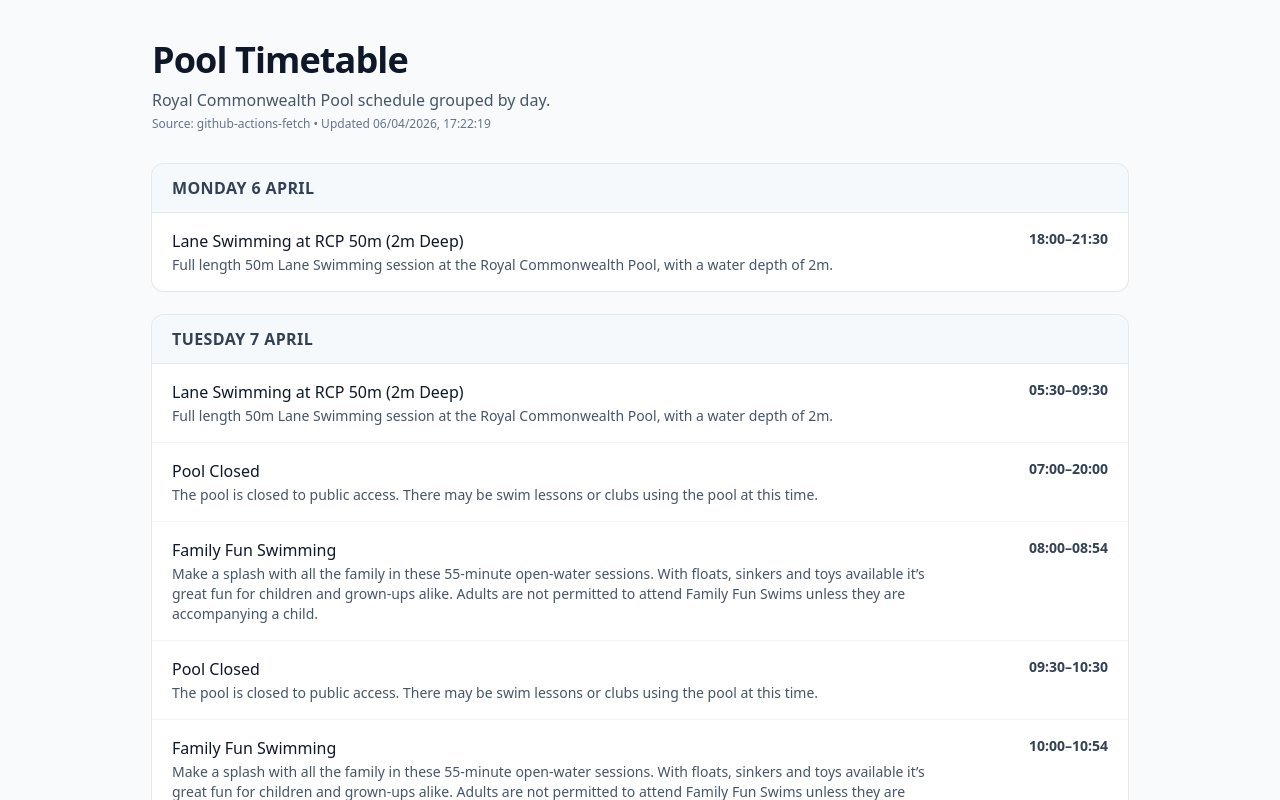
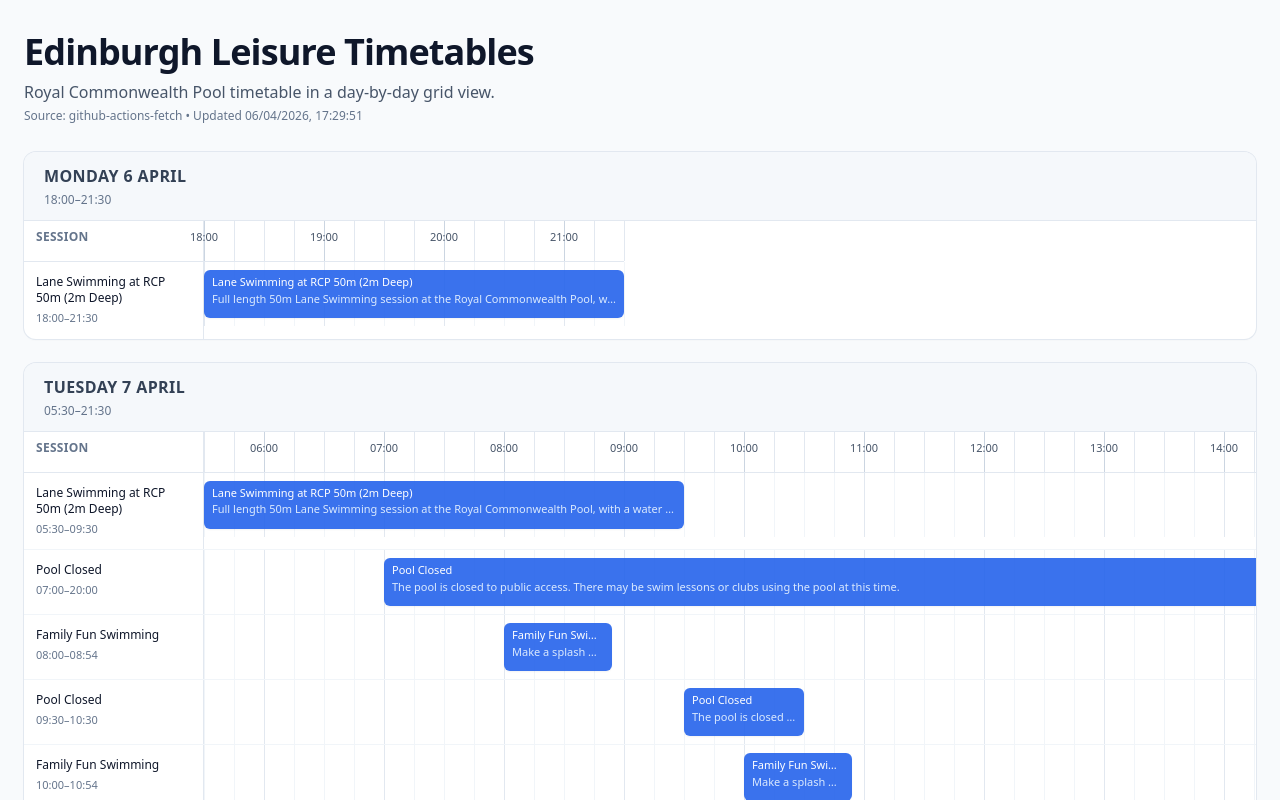
Before and after one commit to 4OH4-Ltd/ed.leisure.timetables, a React (Vite) app: page / in a window 1280 px wide. Shown: the top 800 px of the page. Built offline with nearby package versions, Linux system fonts and the light colour scheme; no server answers.

Commit message:
feat(ui): add day-by-day gantt timetable and reduce refresh cadence

```diff
--- a/public/data/schedules.json
+++ b/public/data/schedules.json
@@ -1,5 +1,5 @@
 {
-  "updatedAt": "2026-04-06T17:22:19.552Z",
+  "updatedAt": "2026-04-06T17:29:51.095Z",
   "source": "github-actions-fetch",
   "items": [
     {
--- a/src/App.jsx
+++ b/src/App.jsx
@@ -1,6 +1,10 @@
 import { useEffect, useMemo, useState } from 'react'
 
 const API_URL = 'https://www.edinburghleisure.co.uk/wp-admin/admin-ajax.php'
+const STEP_MINUTES = 15
+const PX_PER_MINUTE = 2
+const TIME_COL_WIDTH = STEP_MINUTES * PX_PER_MINUTE
+const LEFT_COL_WIDTH = 180
 
 const FEEDS = [
   {
@@ -11,6 +15,22 @@
   },
 ]
 
+function toDateTime(value) {
+  return new Date(value.replace(' ', 'T'))
+}
+
+function minutesSinceMidnight(date) {
+  return date.getHours() * 60 + date.getMinutes()
+}
+
+function roundDownToStep(mins, step = STEP_MINUTES) {
+  return Math.floor(mins / step) * step
+}
+
+function roundUpToStep(mins, step = STEP_MINUTES) {
+  return Math.ceil(mins / step) * step
+}
+
 function formatDay(isoDate) {
   const d = new Date(`${isoDate}T00:00:00`)
   return new Intl.DateTimeFormat('en-GB', {
@@ -20,13 +40,14 @@
   }).format(d)
 }
 
-function formatTime(dateTime) {
-  const d = new Date(dateTime.replace(' ', 'T'))
-  return new Intl.DateTimeFormat('en-GB', {
-    hour: '2-digit',
-    minute: '2-digit',
-    hour12: false,
-  }).format(d)
+function formatTimeLabel(minutes) {
+  const h = Math.floor(minutes / 60)
+  const m = minutes % 60
+  return `${String(h).padStart(2, '0')}:${String(m).padStart(2, '0')}`
+}
+
+function formatTimeRange(start, end) {
+  return `${formatTimeLabel(start)}–${formatTimeLabel(end)}`
 }
 
 async function loadData() {
@@ -36,7 +57,6 @@
     return res.json()
   }
 
-  // Try direct API first. If browser CORS blocks it, fall back to static JSON.
   try {
     const all = []
 
@@ -46,12 +66,9 @@
       body.append('category_id', feed.categoryId)
       body.append('post_id', feed.postId)
 
-      const res = await fetch(API_URL, {
-        method: 'POST',
-        body,
-      })
+      const res = await fetch(API_URL, { method: 'POST', body })
+      if (!res.ok) throw new Error(`API error: ${res.status}`)
 
-      if (!res.ok) throw new Error(`API error: ${res.status}`)
       const json = await res.json()
       const table = json?.data?.table ?? []
 
@@ -76,6 +93,119 @@
   }
 }
 
+function DayGrid({ day }) {
+  const minStart = Math.min(...day.items.map((i) => i.startMinutes))
+  const maxEnd = Math.max(...day.items.map((i) => i.endMinutes))
+  const dayStart = roundDownToStep(minStart)
+  const dayEnd = roundUpToStep(maxEnd)
+  const totalMinutes = dayEnd - dayStart
+
+  const ticks = []
+  for (let t = dayStart; t <= dayEnd; t += STEP_MINUTES) ticks.push(t)
+
+  return (
+    <section className="overflow-hidden rounded-xl bg-white shadow-sm ring-1 ring-slate-200">
+      <div className="border-b border-slate-200 bg-slate-100/70 px-4 py-3 md:px-5">
+        <h2 className="text-sm font-semibold uppercase tracking-wide text-slate-700 md:text-base">
+          {formatDay(day.date)}
+        </h2>
+        <p className="mt-1 text-xs text-slate-500">{formatTimeRange(dayStart, dayEnd)}</p>
+      </div>
+
+      <div className="overflow-x-auto">
+        <div
+          className="min-w-full"
+          style={{ minWidth: LEFT_COL_WIDTH + totalMinutes * PX_PER_MINUTE }}
+        >
+          <div
+            className="sticky top-0 z-10 flex border-b border-slate-200 bg-white"
+            style={{ width: LEFT_COL_WIDTH + totalMinutes * PX_PER_MINUTE }}
+          >
+            <div
+              className="shrink-0 border-r border-slate-200 px-3 py-2 text-xs font-semibold uppercase tracking-wide text-slate-500"
+              style={{ width: LEFT_COL_WIDTH }}
+            >
+              Session
+            </div>
+
+            <div className="relative shrink-0" style={{ width: totalMinutes * PX_PER_MINUTE }}>
+              {ticks.map((t) => {
+                const x = (t - dayStart) * PX_PER_MINUTE
+                const isHour = t % 60 === 0
+                return (
+                  <div key={t}>
+                    <div
+                      className={`absolute top-0 h-full border-l ${isHour ? 'border-slate-300' : 'border-slate-200'}`}
+                      style={{ left: x }}
+                    />
+                    {isHour && (
+                      <span
+                        className="absolute top-2 -translate-x-1/2 text-[11px] font-medium text-slate-600"
+                        style={{ left: x }}
+                      >
+                        {formatTimeLabel(t)}
+                      </span>
+                    )}
+                  </div>
+                )
+              })}
+              <div className="h-10" />
+            </div>
+          </div>
+
+          <ul className="divide-y divide-slate-100">
+            {day.items.map((item, idx) => {
+              const left = (item.startMinutes - dayStart) * PX_PER_MINUTE
+              const width = Math.max((item.endMinutes - item.startMinutes) * PX_PER_MINUTE, 6)
+
+              return (
+                <li
+                  key={`${item.start_time}-${item.title}-${idx}`}
+                  className="flex"
+                  style={{ width: LEFT_COL_WIDTH + totalMinutes * PX_PER_MINUTE }}
+                >
+                  <div
+                    className="shrink-0 border-r border-slate-200 px-3 py-3"
+                    style={{ width: LEFT_COL_WIDTH }}
+                  >
+                    <p className="text-xs font-medium text-slate-900">{item.title}</p>
+                    <p className="mt-1 text-[11px] text-slate-500">
+                      {formatTimeRange(item.startMinutes, item.endMinutes)}
+                    </p>
+                  </div>
+
+                  <div className="relative h-16 shrink-0" style={{ width: totalMinutes * PX_PER_MINUTE }}>
+                    {ticks.map((t) => {
+                      const x = (t - dayStart) * PX_PER_MINUTE
+                      const isHour = t % 60 === 0
+                      return (
+                        <div
+                          key={t}
+                          className={`absolute top-0 h-full border-l ${isHour ? 'border-slate-200' : 'border-slate-100'}`}
+                          style={{ left: x }}
+                        />
+                      )
+                    })}
+
+                    <div
+                      className="absolute top-2 bottom-2 overflow-hidden rounded-md bg-blue-600/90 px-2 py-1 text-[11px] text-white shadow-sm"
+                      style={{ left, width }}
+                      title={`${item.title} • ${formatTimeRange(item.startMinutes, item.endMinutes)}`}
+                    >
+                      <p className="truncate font-medium">{item.title}</p>
+                      {item.subtitle && <p className="truncate text-blue-100">{item.subtitle}</p>}
+                    </div>
+                  </div>
+                </li>
+              )
+            })}
+          </ul>
+        </div>
+      </div>
+    </section>
+  )
+}
+
 export default function App() {
   const [data, setData] = useState({ updatedAt: null, items: [], source: 'loading' })
   const [loading, setLoading] = useState(true)
@@ -83,6 +213,7 @@
 
   useEffect(() => {
     let cancelled = false
+
     ;(async () => {
       try {
         const d = await loadData()
@@ -101,29 +232,39 @@
 
   const grouped = useMemo(() => {
     const map = new Map()
+
     for (const item of data.items ?? []) {
+      const start = toDateTime(item.start_time)
+      const end = toDateTime(item.end_time)
+      const withMinutes = {
+        ...item,
+        startMinutes: minutesSinceMidnight(start),
+        endMinutes: minutesSinceMidnight(end),
+      }
+
       if (!map.has(item.date)) map.set(item.date, [])
-      map.get(item.date).push(item)
+      map.get(item.date).push(withMinutes)
     }
 
     return [...map.entries()]
       .sort(([a], [b]) => new Date(a) - new Date(b))
       .map(([date, items]) => ({
         date,
-        items: items.sort((x, y) => new Date(x.start_time) - new Date(y.start_time)),
+        items: items.sort((x, y) => x.startMinutes - y.startMinutes),
       }))
   }, [data.items])
 
   return (
     <main className="min-h-screen bg-slate-50 text-slate-900">
-      <div className="mx-auto w-full max-w-5xl px-4 py-6 md:px-6 md:py-10">
-        <header className="mb-6 md:mb-8">
-          <h1 className="text-2xl font-semibold tracking-tight md:text-4xl">Pool Timetable</h1>
+      <div className="mx-auto w-full max-w-7xl px-3 py-5 md:px-6 md:py-8">
+        <header className="mb-5 md:mb-7">
+          <h1 className="text-2xl font-semibold tracking-tight md:text-4xl">Edinburgh Leisure Timetables</h1>
           <p className="mt-2 text-sm text-slate-600 md:text-base">
-            Royal Commonwealth Pool schedule grouped by day.
+            Royal Commonwealth Pool timetable in a day-by-day grid view.
           </p>
           <p className="mt-1 text-xs text-slate-500">
-            Source: {data.source} {data.updatedAt ? `• Updated ${new Date(data.updatedAt).toLocaleString('en-GB')}` : ''}
+            Source: {data.source}
+            {data.updatedAt ? ` • Updated ${new Date(data.updatedAt).toLocaleString('en-GB')}` : ''}
           </p>
         </header>
 
@@ -138,29 +279,7 @@
 
         <div className="space-y-4 md:space-y-6">
           {grouped.map((day) => (
-            <section key={day.date} className="overflow-hidden rounded-xl bg-white shadow-sm ring-1 ring-slate-200">
-              <div className="border-b border-slate-200 bg-slate-100/60 px-4 py-3 md:px-5">
-                <h2 className="text-sm font-semibold uppercase tracking-wide text-slate-700 md:text-base">
-                  {formatDay(day.date)}
-                </h2>
-              </div>
-
-              <ul className="divide-y divide-slate-100">
-                {day.items.map((item, idx) => (
-                  <li key={`${item.start_time}-${item.title}-${idx}`} className="px-4 py-3 md:px-5 md:py-4">
-                    <div className="flex flex-col gap-1 md:flex-row md:items-start md:justify-between">
-                      <div>
-                        <p className="text-sm font-medium text-slate-900 md:text-base">{item.title}</p>
-                        {item.subtitle && <p className="mt-0.5 text-xs text-slate-600 md:text-sm">{item.subtitle}</p>}
-                      </div>
-                      <p className="text-sm font-semibold text-slate-700 md:ml-4 md:min-w-36 md:text-right">
-                        {formatTime(item.start_time)}–{formatTime(item.end_time)}
-                      </p>
-                    </div>
-                  </li>
-                ))}
-              </ul>
-            </section>
+            <DayGrid key={day.date} day={day} />
           ))}
         </div>
       </div>
```
Also changed, not shown: 1 other file (tests, documents, lock files or other folders).
